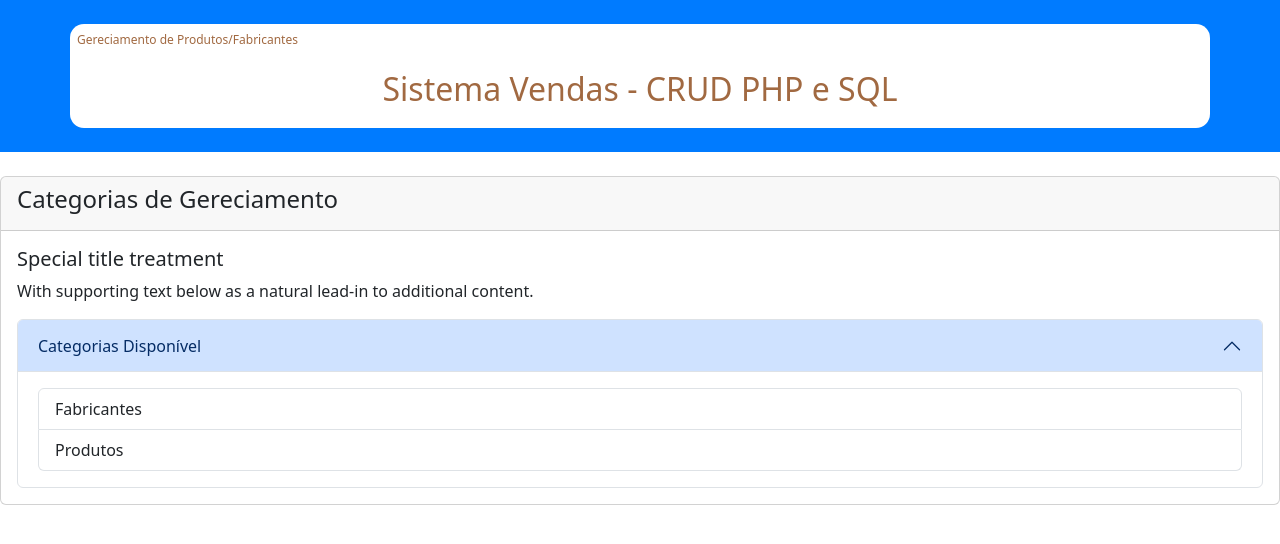
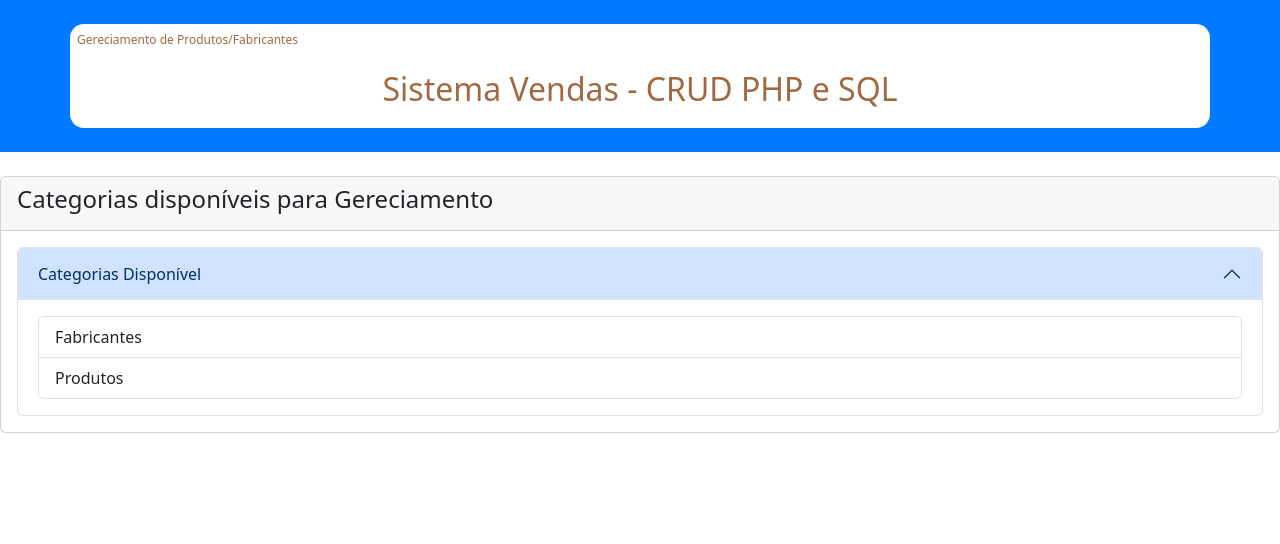
Before and after one commit to ZimboSebastiao/exemplo-crud-php, a PHP site: page / in a window 1280 px wide. Shown: the part 90-634 px from the top of the page. Run offline with PHP 8.4, Linux system fonts and the light colour scheme.

Commit message:
estilizando pagina inserir

```diff
--- a/index.php
+++ b/index.php
@@ -35,11 +35,9 @@
 
     <div class="card">
         <div class="card-header">
-            <h4>Categorias de Gereciamento</h4>
+            <h4>Categorias disponíveis para Gereciamento</h4>
         </div>
         <div class="card-body">
-            <h5 class="card-title">Special title treatment</h5>
-            <p class="card-text">With supporting text below as a natural lead-in to additional content.</p>
 
         <div class="accordion" id="accordionPanelsStayOpenExample">
             <div class="accordion-item">
```
